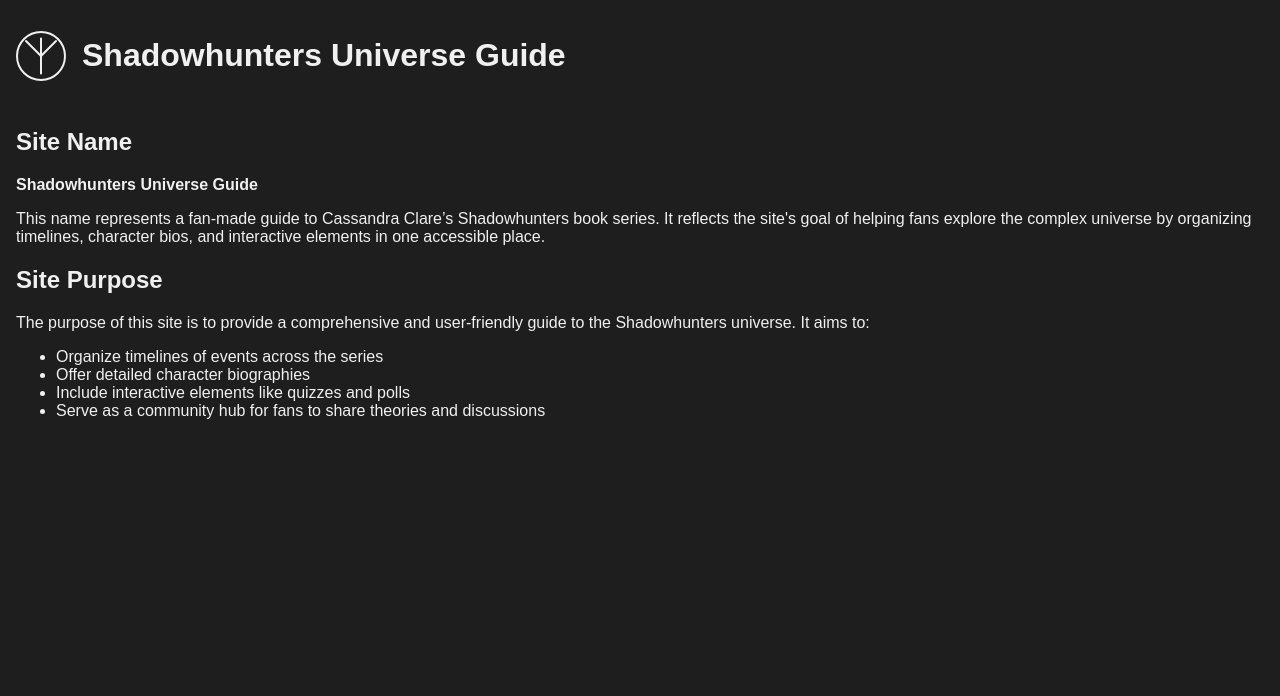
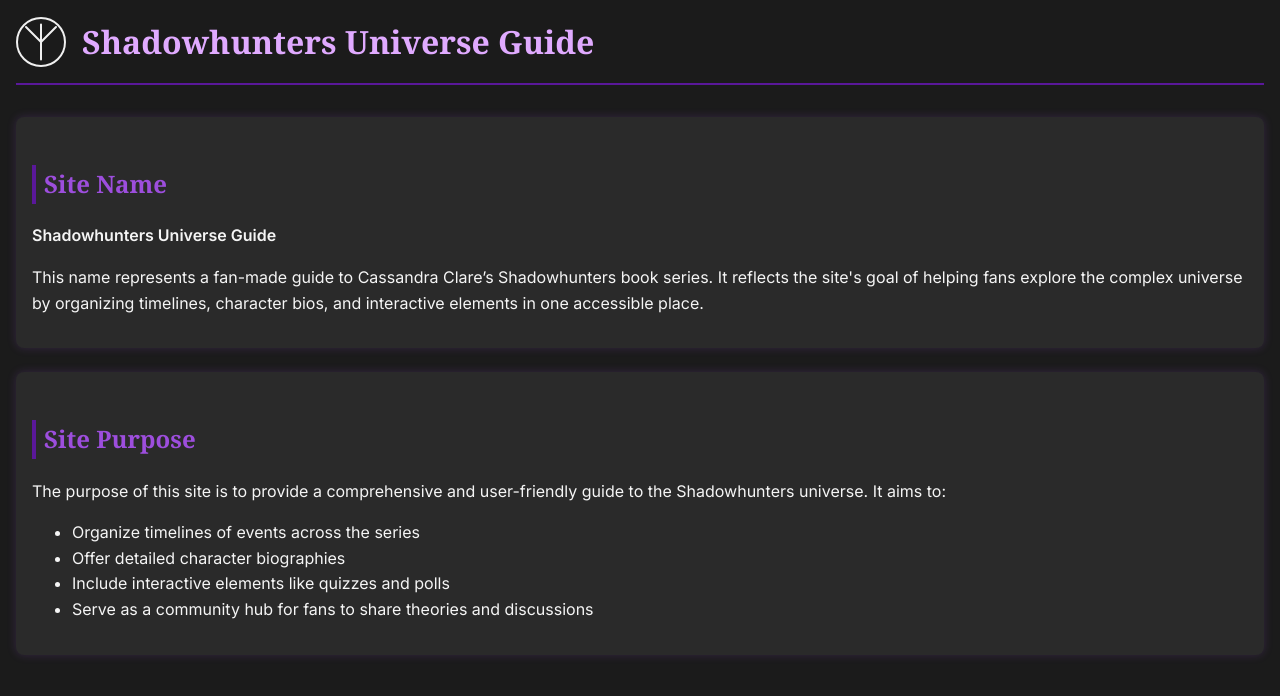
Before and after one commit to aguiarcesarr/wdd131, a plain HTML site: page project/siteplan.html in a window 1280 px wide. Drawn offline with Linux system fonts and the light colour scheme.

Commit message:
styles added

```diff
--- a/project/siteplan.html
+++ b/project/siteplan.html
@@ -5,6 +5,7 @@
   <meta name="viewport" content="width=device-width, initial-scale=1.0" />
   <title>Site Plan – Shadowhunters Universe Guide</title>
   <link rel="stylesheet" href="styles/siteplan.css" />
+  <link href="https://fonts.googleapis.com/css2?family=Inter:wght@400;600&display=swap" rel="stylesheet">
 </head>
 <body>
   <header>
@@ -13,7 +14,7 @@
   </header>
 
   <main>
-    <section id="site-name">
+    <section id="site-namesite">
       <h2>Site Name</h2>
       <p><strong>Shadowhunters Universe Guide</strong></p>
       <p>This name represents a fan-made guide to Cassandra Clare’s Shadowhunters book series. It reflects the site's goal of helping fans explore the complex universe by organizing timelines, character bios, and interactive elements in one accessible place.</p>
--- a/project/styles/siteplan.css
+++ b/project/styles/siteplan.css
@@ -1,20 +1,30 @@
+/* Root color variables */
+:root {
+  --bg-color: #1b1b1b;
+  --text-color: #f5f5f5;
+  --accent-color: #9d4edd;
+  --highlight-color: #5a189a;
+  --heading-color: #e0aaff;
+}
+
+/* Base styles */
 body {
-  font-family: Arial, sans-serif;
+  font-family: 'Inter', sans-serif;
+  background-color: var(--bg-color);
+  color: var(--text-color);
   margin: 0;
   padding: 1rem;
-  background-color: #1e1e1e;
-  color: #f0f0f0;
+  line-height: 1.6;
 }
 
+/* Header with logo */
 header {
   display: flex;
   align-items: center;
   gap: 1rem;
   margin-bottom: 2rem;
-}
-
-h1 {
-  font-size: 2rem;
+  border-bottom: 2px solid var(--highlight-color);
+  padding-bottom: 1rem;
 }
 
 header img {
@@ -22,7 +32,37 @@
   height: 50px;
 }
 
-svg {
-  width: 40px;
-  height: 40px;
+h1 {
+  font-size: 2rem;
+  font-family: 'Georgia', serif;
+  color: var(--heading-color);
+  margin: 0;
 }
+
+/* Section headings */
+h2 {
+  font-family: 'Georgia', serif;
+  color: var(--accent-color);
+  border-left: 4px solid var(--highlight-color);
+  padding-left: 0.5rem;
+  margin-top: 2rem;
+}
+
+/* Content sections */
+section {
+  background-color: #2a2a2a;
+  padding: 1rem;
+  border-radius: 8px;
+  box-shadow: 0 0 10px rgba(157, 78, 221, 0.2);
+  margin-bottom: 1.5rem;
+}
+
+/* Links (if needed later) */
+a {
+  color: var(--accent-color);
+  text-decoration: none;
+}
+
+a:hover {
+  text-decoration: underline;
+}
```
